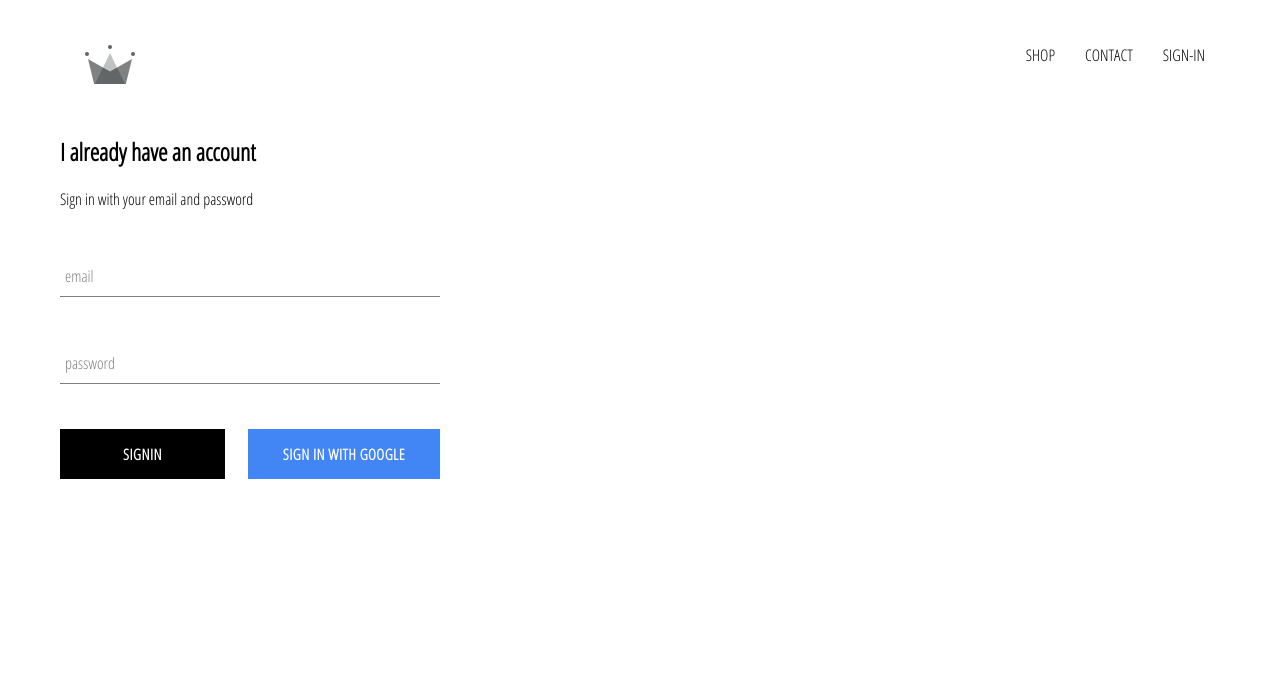
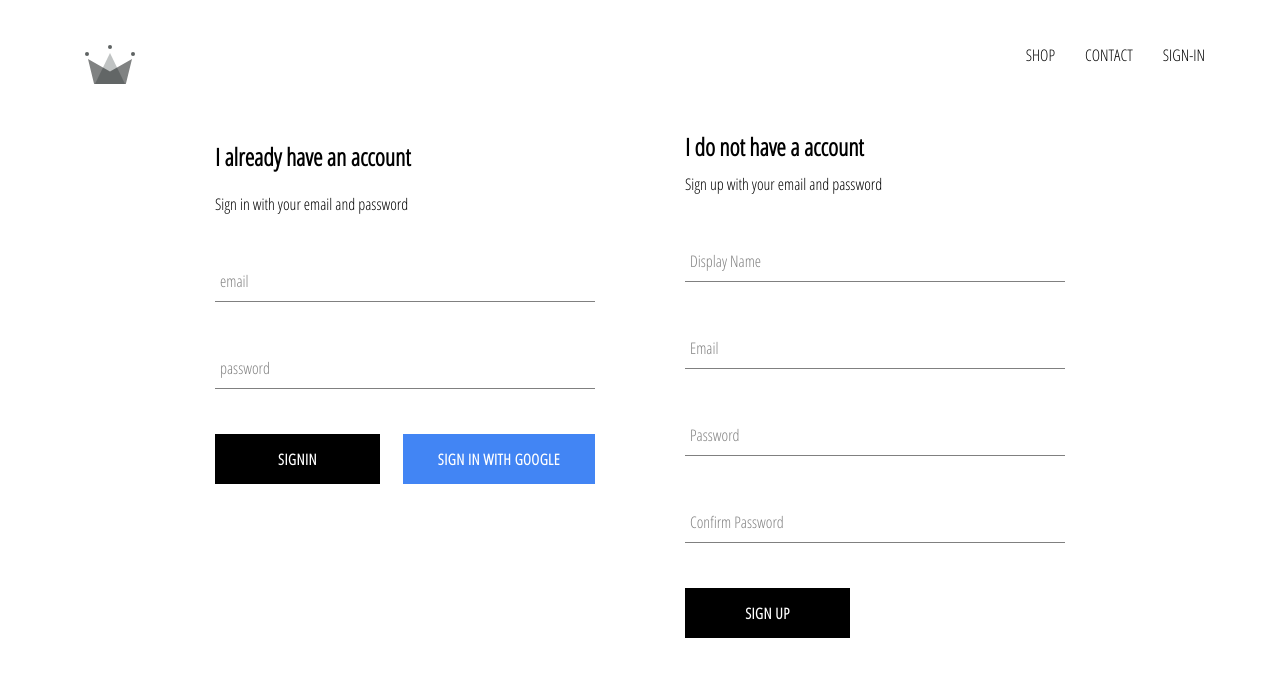
Before and after one commit to salvaabhi31/shopaholic, a React (Create React App) app: page /signin in a window 1280 px wide. Shown: the top 676 px of the page. Built offline with nearby package versions, Linux system fonts and the light colour scheme; no server answers.

Commit message:
created sign-up page usig firestore

```diff
--- a/src/App.js
+++ b/src/App.js
@@ -4,7 +4,7 @@
 import ShopPage from './pages/shop/shop.component.jsx';
 import SignInAndSignUpPage from './pages/sign-in-and-sign-up/sign-in-and-sign-up.component.jsx';
 import Header from './components/header/header.component.jsx'
-import { auth } from './firebase/firebase.utils';
+import { auth,createUserProfileDocument } from './firebase/firebase.utils';
 
 import './App.css';
 
@@ -22,12 +22,37 @@
   unsubscribeFromAuth = null;
 
   componentDidMount() {
-    this.unsubscribeFromAuth = auth.onAuthStateChanged(user => {
-      this.setState({ currentUser: user });
+    this.unsubscribeFromAuth = auth.onAuthStateChanged(async userAuth => {
 
-      console.log(user);
-    });
+      if(userAuth)
+      {
+        const userRef= await createUserProfileDocument(userAuth);
+        userRef.onSnapshot(snapShot=>{
+           this.setState({
+            currentUser: {
+              id: snapShot.id,
+              ...snapShot.data()
+            }
+
+
+
+
+      });
+
+    })
+      }
+
+    else
+    {
+      this.setState({ currentUser: userAuth });
+    }
+
+
+
+  });
   }
+
+
 
   componentWillUnmount() {
     this.unsubscribeFromAuth();
--- /dev/null
+++ b/src/components/sign-up/sign-up.component.jsx
@@ -0,0 +1,103 @@
+import React from 'react';
+import './sign-up.styles.scss'
+
+
+import FormInput from '../form-input/form-input.component';
+import CustomButton from '../custom-button/custom-button.component';
+
+import { auth, createUserProfileDocument } from '../../firebase/firebase.utils';
+
+
+class SignUp extends React.Component {
+  constructor() {
+    super();
+
+    this.state = {
+      displayName: '',
+      email: '',
+      password: '',
+      confirmPassword: ''
+    };
+  }
+
+  handleSubmit = async event => {
+    event.preventDefault();
+
+    const { displayName, email, password, confirmPassword } = this.state;
+
+    if (password !== confirmPassword) {
+      alert("passwords don't match");
+      return;
+    }
+
+    try {
+      const { user } = await auth.createUserWithEmailAndPassword(
+        email,
+        password
+      );
+
+      await createUserProfileDocument(user, { displayName });
+
+      this.setState({
+        displayName: '',
+        email: '',
+        password: '',
+        confirmPassword: ''
+      });
+    } catch (error) {
+      console.error(error);
+    }
+  };
+
+    handleChange = event => {
+    const { name, value } = event.target;
+
+    this.setState({ [name]: value });
+  };
+
+  render() {
+    const { displayName, email, password, confirmPassword } = this.state;
+    return (
+      <div className='sign-up'>
+        <h2 className='title'>I do not have a account</h2>
+        <span>Sign up with your email and password</span>
+        <form className='sign-up-form' onSubmit={this.handleSubmit}>
+          <FormInput
+            type='text'
+            name='displayName'
+            value={displayName}
+            onChange={this.handleChange}
+            label='Display Name'
+            required
+          />
+          <FormInput
+            type='email'
+            name='email'
+            value={email}
+            onChange={this.handleChange}
+            label='Email'
+            required
+          />
+          <FormInput
+            type='password'
+            name='password'
+            value={password}
+            onChange={this.handleChange}
+            label='Password'
+            required
+          />
+          <FormInput
+            type='password'
+            name='confirmPassword'
+            value={confirmPassword}
+            onChange={this.handleChange}
+            label='Confirm Password'
+            required
+          />
+          <CustomButton type='submit'>SIGN UP</CustomButton>
+        </form>
+      </div>
+    );
+  }
+}
+export default SignUp;
--- /dev/null
+++ b/src/components/sign-up/sign-up.styles.scss
@@ -0,0 +1,9 @@
+.sign-up {
+  display: flex;
+  flex-direction: column;
+  width: 380px;
+
+  .title {
+    margin: 10px 0;
+  }
+}
--- a/src/firebase/firebase.utils.js
+++ b/src/firebase/firebase.utils.js
@@ -15,7 +15,29 @@
 
 
   firebase.initializeApp(firebaseConfig);
+  export const createUserProfileDocument = async (userAuth, additionalData) => {
+      if (!userAuth) return;
 
+      const userRef = firestore.doc(`users/${userAuth.uid}`);
+      const snapShot = await userRef.get();
+      if (!snapShot.exists) {
+    const { displayName, email } = userAuth;
+    const createdAt = new Date();
+    try {
+      await userRef.set({
+        displayName,
+        email,
+        createdAt,
+        ...additionalData
+      });
+    } catch (error) {
+      console.log('error creating user', error.message);
+    }
+  }
+
+  return userRef;
+
+  };
 
 export const auth = firebase.auth();
 export const firestore = firebase.firestore();
--- a/src/pages/sign-in-and-sign-up/sign-in-and-sign-up.component.jsx
+++ b/src/pages/sign-in-and-sign-up/sign-in-and-sign-up.component.jsx
@@ -2,10 +2,14 @@
 
 import './sign-in-and-sign-up.styles.scss'
 import SignIn from'../../components/signin/signin.component.jsx'
+import SignUp from '../../components/sign-up/sign-up.component';
 
 const SignInAndSignUpPage =()=>(
 
-    <div className="sign-in-and-sign-up"><SignIn /></div>
+    <div className="sign-in-and-sign-up">
+    <SignIn />
+    <SignUp />
+    </div>
 
     );
 
--- a/src/pages/sign-in-and-sign-up/sign-in-and-sign-up.styles.scss
+++ b/src/pages/sign-in-and-sign-up/sign-in-and-sign-up.styles.scss
@@ -0,0 +1,6 @@
+.sign-in-and-sign-up {
+  width: 850px;
+  display: flex;
+  justify-content: space-between;
+  margin: 30px auto;
+}
```
